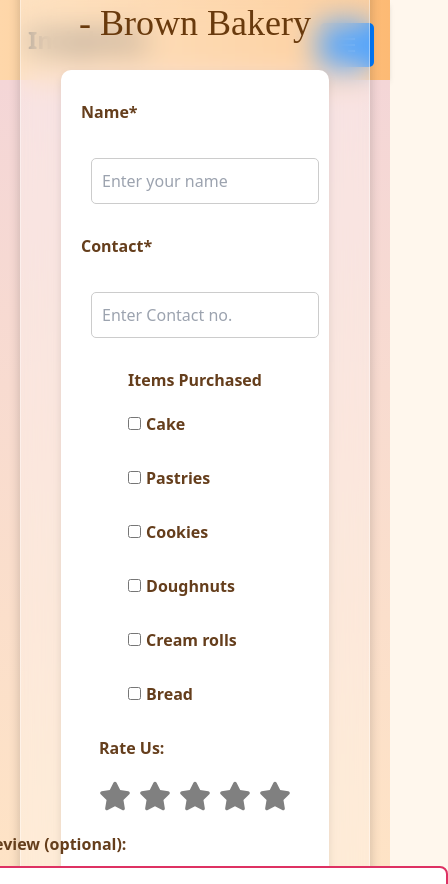
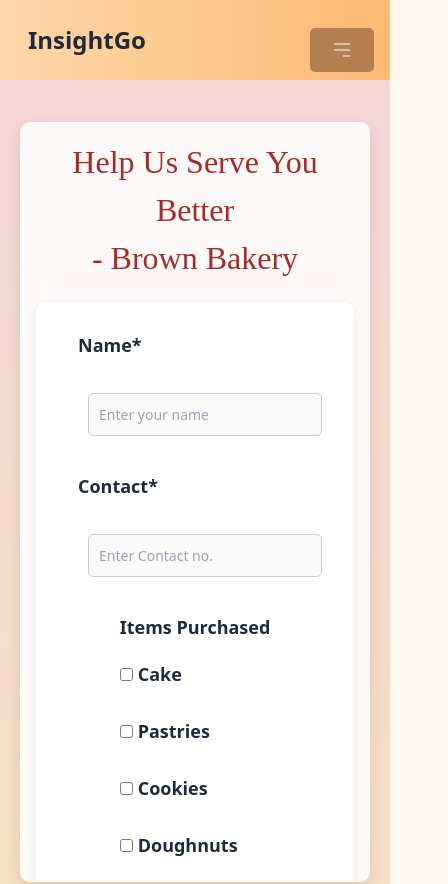
Before and after one commit to 24Hoshiko/Local-Business-Insight-Platform, a React (Vite) app in the folder client/: page /form/1 in a window 390 px wide. Shown: the top 884 px of the page, 448 px wide, since content can reach past the window. Built offline with nearby package versions, Linux system fonts and the light colour scheme.

Commit message:
Added ThankYouReview

```diff
--- a/client/src/App.jsx
+++ b/client/src/App.jsx
@@ -10,12 +10,13 @@ import BusinessOwner from './pages/BusinessOwner';
 import Visualization from './pages/Visualization';
 import RecentVisualization from './pages/RecentVisualization';
 import CustomerView from './pages/CustomerView';
+import ThankYou from './pages/ThankYouReview';
 
 function App() {
   return (
       <Router>
         <div>
-            <Navbar/>
+            <Navbar />
             <Routes>
                 <Route path="/" element={<Home />} />
                 <Route path="/contact" element={<ContactUs />} />
@@ -24,9 +25,10 @@ function App() {
                 <Route path="/business-owner/:id" element={<BusinessOwner />} />
                 <Route path="business-owner/:id/visualization" element={<Visualization />} />
                 <Route path="/business-owner/:id/recent-visualization" element={<RecentVisualization />} />
-                <Route path="business-owner/:id/customer-view" element={<CustomerView />} />
+                <Route path="/business-owner/:id/customer-view" element={<CustomerView />} />
+                <Route path="/business-owner/:id/thank-you-review" element={<ThankYou />} />
             </Routes>
-            <Footer/>
+            <Footer />
         </div>
     </Router>
   );
--- a/client/src/pages/CustomerView.jsx
+++ b/client/src/pages/CustomerView.jsx
@@ -1,4 +1,5 @@
 import React, { useState } from 'react';
+import { useNavigate } from 'react-router-dom';
 import '../styles/CustomerView.css';
 
 const CustomerView = () => {
@@ -9,6 +10,7 @@ const CustomerView = () => {
     });
     const [records, setRecords] = useState([]);
     const [error, setError] = useState('');
+    const navigate = useNavigate(); // Use navigate from react-router-dom
 
     const handleChange = (e) => {
         const { name, value } = e.target;
@@ -26,6 +28,9 @@ const CustomerView = () => {
             }
             const data = await response.json();
             setRecords(data);
+
+            // Redirect to the "thank you" page after fetching the data
+            navigate('/thank-you-review');
         } catch (err) {
             setError(err.message);
             console.error('Error fetching records:', err);
@@ -34,7 +39,7 @@ const CustomerView = () => {
 
     return (
         <div className="customer-view-container">
-                <form onSubmit={handleSearch}>
+            <form onSubmit={handleSearch}>
                 <div>
                     <label>
                         Search by Name:
--- /dev/null
+++ b/client/src/pages/ThankYouReview.jsx
@@ -0,0 +1,17 @@
+import React from 'react';
+import '../styles/ThankYouPage.css';
+
+const ThankYouReview = () => {
+  return (
+    <div className="thank-you-page">
+      <div className="thank-you-content">
+        <h1>Thank You for Shopping with Brown Bakery!</h1>
+        <p>We hope you enjoyed your shopping experience!</p>
+        <p>Come back soon for more delicious treats.</p>
+        <button onClick={() => window.location.href = '/'}>Return to Home</button>
+      </div>
+    </div>
+  );
+};
+
+export default ThankYouReview;
--- a/client/src/styles/Form.css
+++ b/client/src/styles/Form.css
@@ -1,28 +1,38 @@
 .main-container {
-  background: linear-gradient(to bottom, #f4d6d7, #ffe4c4);
+  background: linear-gradient(to bottom, #f4d6d7, #f8e0c3);
+  padding: 20px;
   min-height: 100vh;
   display: flex;
   justify-content: center;
   align-items: center;
-  padding: 20px;
+  flex-direction: column;
 }
 
 .form-container {
-  max-width: 800px;
+  max-width: 600px;
   width: 100%;
   padding: 40px;
   margin: 0 auto;
-  background: rgba(255, 255, 255, 0.3);
-  backdrop-filter: blur(15px);
-  -webkit-backdrop-filter: blur(15px);
-  border-radius: 12px;
+  border-radius: 10px;
+  background: rgba(255, 255, 255, 0.85);
+  backdrop-filter: blur(12px);
+  -webkit-backdrop-filter: blur(12px);
   border: 1px solid rgba(255, 255, 255, 0.4);
-  box-shadow: 0 4px 12px rgba(0, 0, 0, 0.2);
+  box-shadow: 0 6px 15px rgba(0, 0, 0, 0.1);
+  transition: transform 0.3s ease, box-shadow 0.3s ease;
+  height: auto;
+  max-height: 90vh;
+  overflow-y: auto;
+}
+
+.form-container:hover {
+  transform: translateY(-5px);
+  box-shadow: 0 10px 20px rgba(0, 0, 0, 0.2);
 }
 
 h1 {
   text-align: center;
-  color: #693a0d;
+  color: brown;
   font-family: 'Snell Roundhand', cursive;
   font-size: 36px;
   margin-bottom: 20px;
@@ -31,78 +41,85 @@ h1 {
 form {
   display: flex;
   flex-direction: column;
+  gap: 20px;
 }
 
 label {
-  margin-bottom: 8px;
-  font-size: 16px;
-  font-weight: 600;
-  color: #653e1c;
+  font-size: 18px;
+  font-weight: bold;
+  margin-bottom: 5px;
 }
 
-input[type="text"],
-select,
-textarea {
+input[type="text"], select, textarea {
   padding: 12px;
-  border: 2px solid #DE3163;
-  border-radius: 8px;
-  margin-bottom: 20px;
+  border: 1px solid #ccc;
+  border-radius: 6px;
   font-size: 16px;
-  background-color: #fff;
-  color: #5e0342;
-  transition: border-color 0.3s ease-in-out;
+  background-color: #fafafa;
+  transition: border-color 0.3s ease, background-color 0.3s ease;
 }
 
-input[type="text"]:focus,
-select:focus,
-textarea:focus {
-  border-color: #F4A261;
+input[type="text"]:focus, select:focus, textarea:focus {
+  border-color: #45a449;
+  background-color: #f1f1f1;
   outline: none;
 }
 
 input[type="radio"] {
   margin-right: 8px;
-  accent-color: #DE3163;
 }
 
 button[type="submit"] {
   padding: 12px 20px;
-  background-color: #DE3163;
+  background-color: #45a449;
   color: white;
   border: none;
-  border-radius: 8px;
+  border-radius: 6px;
   cursor: pointer;
   font-size: 18px;
   transition: background-color 0.3s ease, transform 0.2s ease;
 }
 
 button[type="submit"]:hover {
-  background-color: #6e4922;
-  transform: scale(1.05);
-}
-
-button[type="submit"]:active {
-  transform: scale(1);
+  background-color: #3b8c3e;
+  transform: translateY(-2px);
 }
 
 textarea {
   resize: vertical;
-  min-height: 120px;
+  min-height: 100px;
 }
 
 .rating-container {
   display: flex;
   justify-content: flex-start;
-  gap: 8px;
+  gap: 10px;
 }
 
 .rating-container label {
   cursor: pointer;
   font-size: 18px;
-  color: #6f4e08;
-  transition: color 0.2s ease;
 }
 
-.rating-container label:hover {
-  color: #F4A261;
+@media (max-width: 768px) {
+  .form-container {
+    padding: 15px;
+  }
+
+  h1 {
+    font-size: 28px;
+  }
+
+  form {
+    gap: 15px;
+  }
+
+  button[type="submit"] {
+    font-size: 16px;
+  }
+
+  input[type="text"], select, textarea {
+    font-size: 14px;
+    padding: 10px;
+  }
 }
--- /dev/null
+++ b/client/src/styles/ThankYouPage.css
@@ -0,0 +1,36 @@
+.thank-you-page {
+    text-align: center;
+    padding: 50px;
+    font-family: Arial, sans-serif;
+    background-color: #f7f1e1;
+    border-radius: 8px;
+    box-shadow: 0 4px 6px rgba(0, 0, 0, 0.1);
+    margin: 50px auto;
+    width: 80%;
+    max-width: 600px;
+}
+
+  h1 {
+    color: brown;
+    font-size: 2.0em;
+}
+
+  p {
+    font-size: 1.2em;
+    color: #6a4e23;
+}
+
+  button {
+    background-color: #b57f4f;
+    color: white;
+    border: none;
+    padding: 10px 20px;
+    font-size: 1em;
+    cursor: pointer;
+    margin-top: 20px;
+    border-radius: 5px;
+}
+
+  button:hover {
+    background-color: #8e5b36;
+}
```
